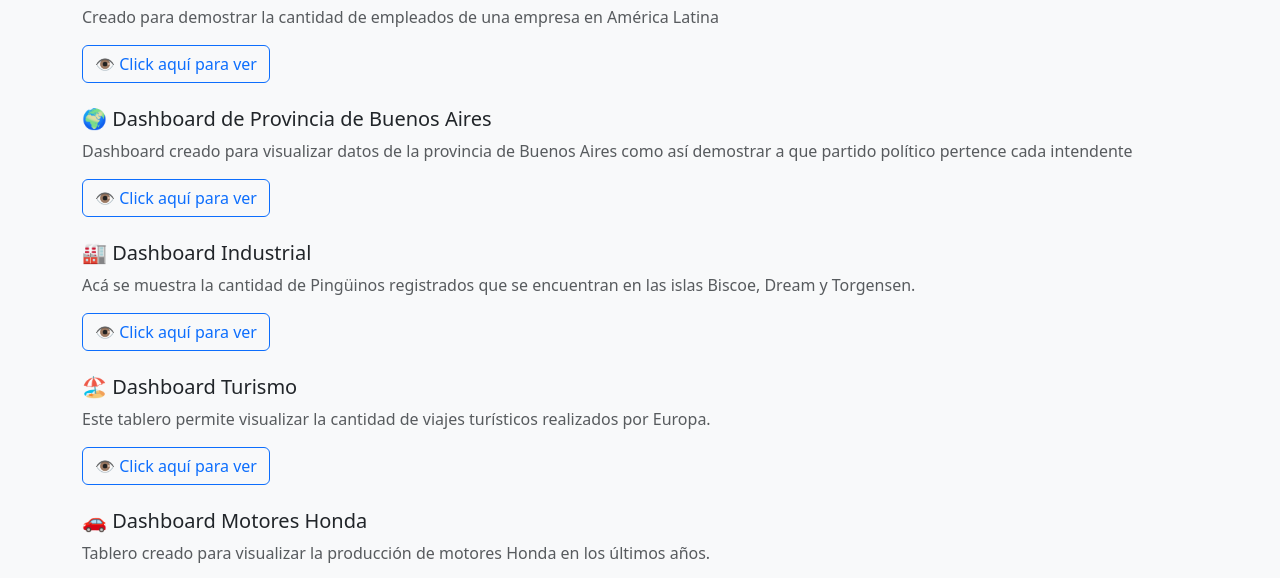
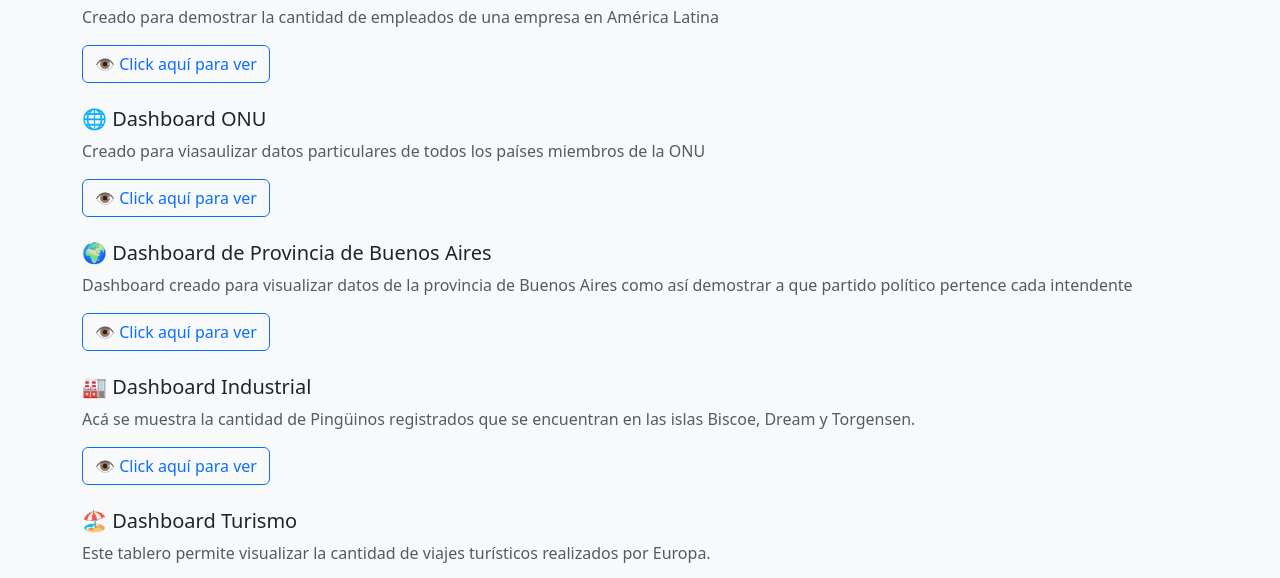
Before and after one commit to Cabj1905/PortfolioWeb, a plain HTML site: page Htmls2/analisisDeDatos.html in a window 1280 px wide. Shown: the part 193-771 px from the top of the page. Drawn offline with nearby package versions, Linux system fonts and the light colour scheme.

Commit message:
Descripción de los cambios realizados

```diff
--- a/Htmls2/analisisDeDatos.html
+++ b/Htmls2/analisisDeDatos.html
@@ -49,6 +49,31 @@
             </div>
           </div>
         </div>
+
+        <!-- DASHBOARD PROVINCIA -->
+        <div class="mb-4">
+          <h5>🌐 Dashboard ONU</h5>
+          <p class="mb-3 text-muted"> Creado para viasaulizar datos particulares de todos los países miembros de la ONU</p>
+          <p>
+            <a class="btn btn-outline-primary" data-bs-toggle="collapse" href="#dashboardONU" role="button" aria-expanded="false" aria-controls="dashboardONU">
+              👁️ Click aquí para ver
+            </a>
+          </p>
+          <div class="collapse" id="dashboardONU">
+            <div class="card card-body">
+              <img src="../assets/ONU/Principal.png" alt="Dashboard ONU" class="img-fluid rounded shadow mb-3">
+              <img src="../assets/ONU/Dos.png" alt="Dashboard ONU" class="img-fluid rounded shadow mb-3">
+              <img src="../assets/ONU/Dobles.png" alt="Dashboard ONU" class="img-fluid rounded shadow">
+
+              <img src="../assets/ONU/Soberania.png" alt="Dashboard ONU" class="img-fluid rounded shadow">
+
+              <img src="../assets/ONU/Quinto.png" alt="Dashboard ONU" class="img-fluid rounded shadow">
+            </div>
+          </div>
+        </div>
+
+
+
 
         <!-- DASHBOARD PROVINCIA -->
         <div class="mb-4">
```
